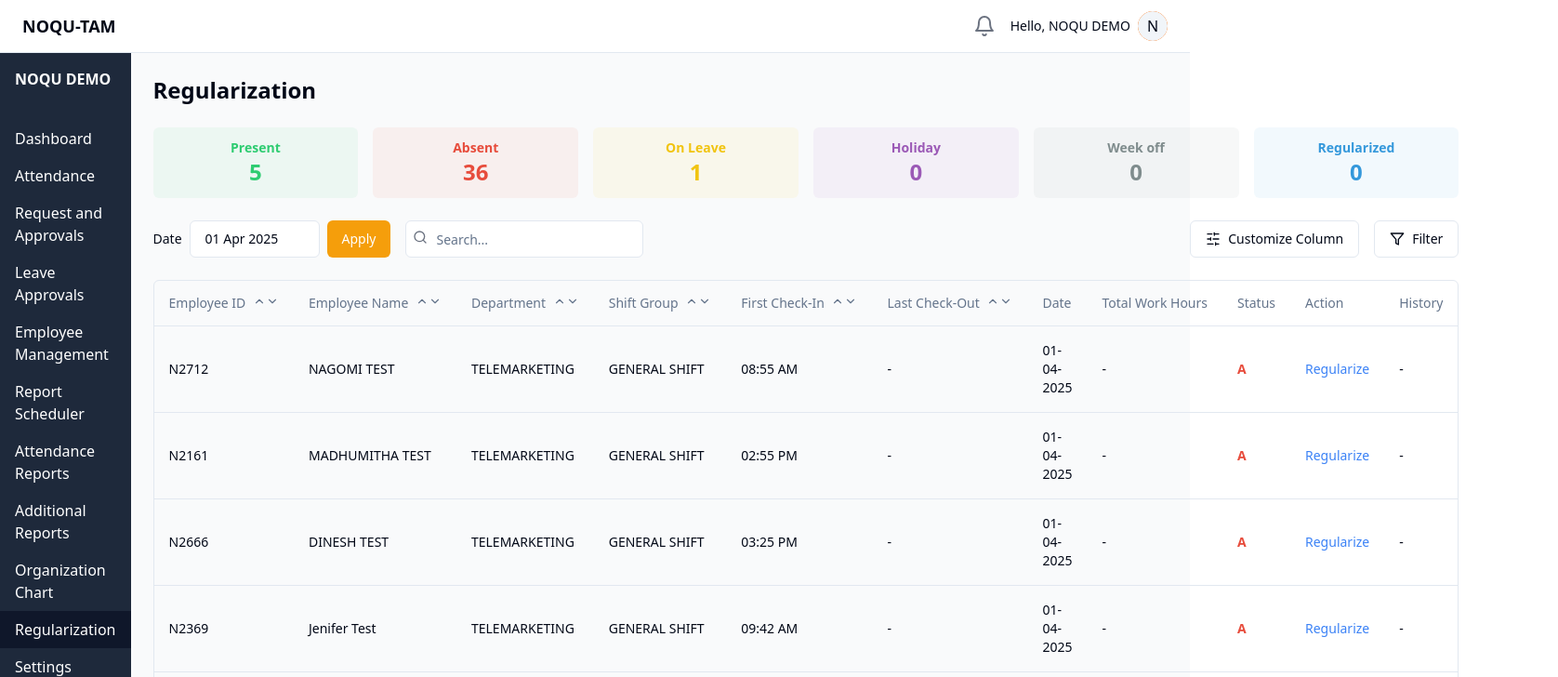
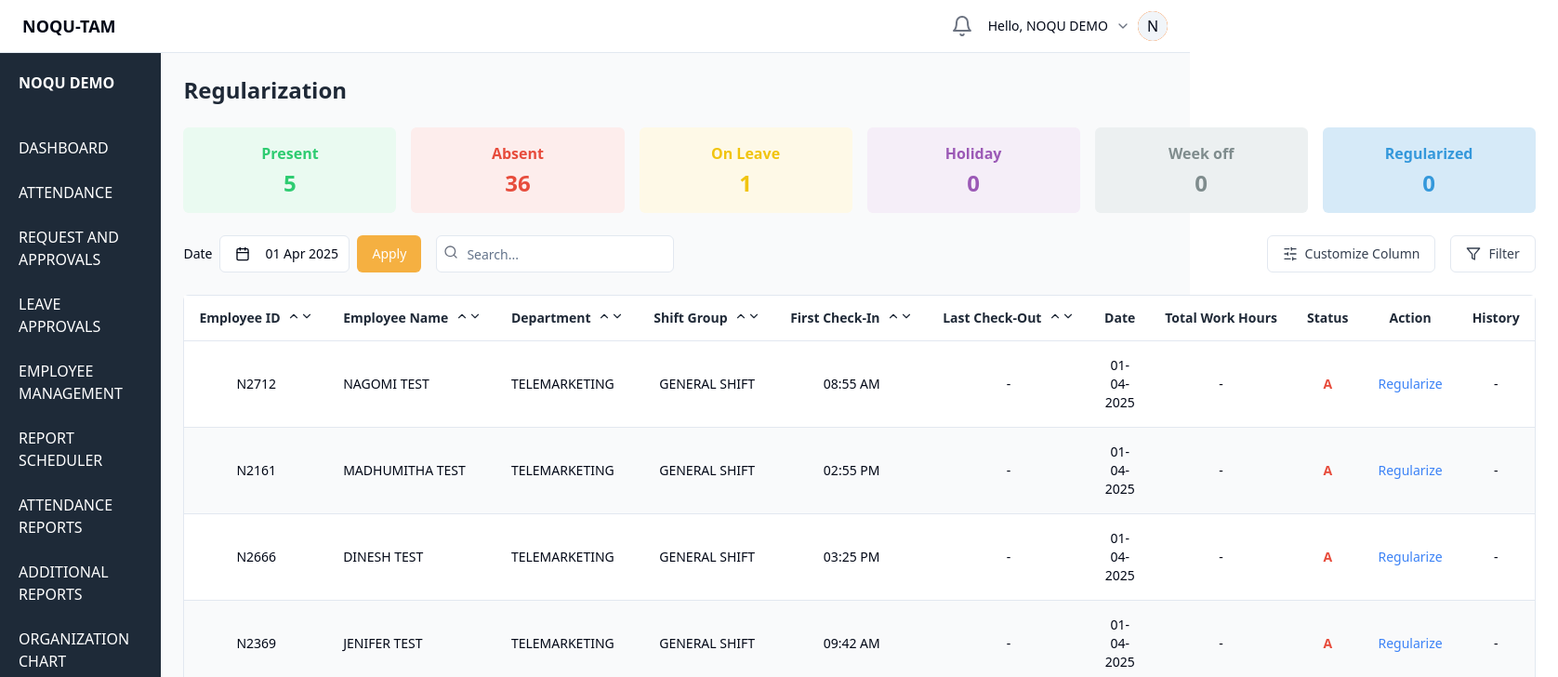
Before and after one commit to TrizenHR/trizenhr_frontend, a React (Vite) app: page / in a window 1280 px wide. Shown: the top 728 px of the page at 93% size, 1676 px wide, since content can reach past the window. Built offline with nearby package versions, Linux system fonts and the light colour scheme.

Commit message:
feat: Refactor UI to match reference design
This commit refactors the UI of the Attendance Regularization Dashboard to match the reference screenshot. It includes changes to the sidebar, page title, header, status summary cards, filters, table structure, font, and spacing.

```diff
--- a/src/components/AttendanceTable.tsx
+++ b/src/components/AttendanceTable.tsx
@@ -31,61 +31,61 @@ const AttendanceTable: React.FC<AttendanceTableProps> = ({ data }) => {
   return (
     <div className="rounded-md border">
       <Table>
-        <TableHeader>
+        <TableHeader className="bg-white">
           <TableRow>
-            <TableHead className="whitespace-nowrap">
+            <TableHead className="font-semibold text-center whitespace-nowrap text-gray-800">
               Employee ID <span className="inline-flex ml-1"><ChevronUp size={14} /><ChevronDown size={14} /></span>
             </TableHead>
-            <TableHead className="whitespace-nowrap">
+            <TableHead className="font-semibold text-left whitespace-nowrap text-gray-800">
               Employee Name <span className="inline-flex ml-1"><ChevronUp size={14} /><ChevronDown size={14} /></span>
             </TableHead>
-            <TableHead className="whitespace-nowrap">
+            <TableHead className="font-semibold text-left whitespace-nowrap text-gray-800">
               Department <span className="inline-flex ml-1"><ChevronUp size={14} /><ChevronDown size={14} /></span>
             </TableHead>
-            <TableHead className="whitespace-nowrap">
+            <TableHead className="font-semibold text-center whitespace-nowrap text-gray-800">
               Shift Group <span className="inline-flex ml-1"><ChevronUp size={14} /><ChevronDown size={14} /></span>
             </TableHead>
-            <TableHead className="whitespace-nowrap">
+            <TableHead className="font-semibold text-center whitespace-nowrap text-gray-800">
               First Check-In <span className="inline-flex ml-1"><ChevronUp size={14} /><ChevronDown size={14} /></span>
             </TableHead>
-            <TableHead className="whitespace-nowrap">
+            <TableHead className="font-semibold text-center whitespace-nowrap text-gray-800">
               Last Check-Out <span className="inline-flex ml-1"><ChevronUp size={14} /><ChevronDown size={14} /></span>
             </TableHead>
-            <TableHead className="whitespace-nowrap">Date</TableHead>
-            <TableHead className="whitespace-nowrap">Total Work Hours</TableHead>
-            <TableHead className="whitespace-nowrap">Status</TableHead>
-            <TableHead className="whitespace-nowrap">Action</TableHead>
-            <TableHead className="whitespace-nowrap">History</TableHead>
+            <TableHead className="font-semibold text-center whitespace-nowrap text-gray-800">Date</TableHead>
+            <TableHead className="font-semibold text-center whitespace-nowrap text-gray-800">Total Work Hours</TableHead>
+            <TableHead className="font-semibold text-center whitespace-nowrap text-gray-800">Status</TableHead>
+            <TableHead className="font-semibold text-center whitespace-nowrap text-gray-800">Action</TableHead>
+            <TableHead className="font-semibold text-center whitespace-nowrap text-gray-800">History</TableHead>
           </TableRow>
         </TableHeader>
         <TableBody>
-          {data.map((record) => (
-            <TableRow key={record.employeeId}>
-              <TableCell>{record.employeeId}</TableCell>
-              <TableCell>{record.employeeName}</TableCell>
-              <TableCell>{record.department}</TableCell>
-              <TableCell>{record.shiftGroup}</TableCell>
-              <TableCell>{record.firstCheckIn}</TableCell>
-              <TableCell>{record.lastCheckOut}</TableCell>
-              <TableCell>{record.date}</TableCell>
-              <TableCell>{record.totalWorkHours}</TableCell>
-              <TableCell>
+          {data.map((record, index) => (
+            <TableRow key={record.employeeId} className={index % 2 === 0 ? 'bg-white' : 'bg-gray-50'}>
+              <TableCell className="text-center">{record.employeeId}</TableCell>
+              <TableCell className="text-left font-medium uppercase">{record.employeeName}</TableCell>
+              <TableCell className="text-left uppercase">{record.department}</TableCell>
+              <TableCell className="text-center uppercase">{record.shiftGroup}</TableCell>
+              <TableCell className="text-center">{record.firstCheckIn}</TableCell>
+              <TableCell className="text-center">{record.lastCheckOut}</TableCell>
+              <TableCell className="text-center">{record.date}</TableCell>
+              <TableCell className="text-center">{record.totalWorkHours}</TableCell>
+              <TableCell className="text-center">
                 {record.status === 'A' && (
-                  <span className="text-status-absent font-semibold">A</span>
+                  <span className="text-status-absent font-bold">A</span>
                 )}
                 {record.status === 'P' && (
-                  <span className="text-status-present font-semibold">P</span>
+                  <span className="text-status-present font-bold">P</span>
                 )}
                 {record.status === 'L' && (
-                  <span className="text-status-leave font-semibold">L</span>
+                  <span className="text-status-leave font-bold">L</span>
                 )}
               </TableCell>
-              <TableCell>
-                <Button variant="link" className="text-blue-500 p-0 h-auto">
+              <TableCell className="text-center">
+                <Button variant="link" className="text-blue-500 p-0 h-auto font-normal hover:underline">
                   Regularize
                 </Button>
               </TableCell>
-              <TableCell>-</TableCell>
+              <TableCell className="text-center">-</TableCell>
             </TableRow>
           ))}
         </TableBody>
--- a/src/components/DashboardLayout.tsx
+++ b/src/components/DashboardLayout.tsx
@@ -1,6 +1,6 @@
 
 import React from 'react';
-import { Bell } from 'lucide-react';
+import { Bell, ChevronDown } from 'lucide-react';
 import { Avatar, AvatarFallback } from "@/components/ui/avatar";
 
 interface DashboardLayoutProps {
@@ -17,6 +17,7 @@ const DashboardLayout: React.FC<DashboardLayoutProps> = ({ children }) => {
           <Bell className="text-gray-500" />
           <div className="flex items-center gap-2">
             <span className="text-sm">Hello, NOQU DEMO</span>
+            <ChevronDown className="h-4 w-4 text-gray-500" />
             <Avatar className="h-8 w-8 bg-orange-500">
               <AvatarFallback>N</AvatarFallback>
             </Avatar>
@@ -27,21 +28,21 @@ const DashboardLayout: React.FC<DashboardLayoutProps> = ({ children }) => {
       {/* Main Content */}
       <div className="flex flex-1">
         {/* Sidebar */}
-        <aside className="w-48 bg-slate-800 text-white">
-          <div className="p-4 font-bold">NOQU DEMO</div>
+        <aside className="w-56 bg-[#1E2A38] text-white">
+          <div className="p-5 font-semibold uppercase">NOQU DEMO</div>
           <nav className="mt-4">
-            <ul>
-              <li className="px-4 py-2 hover:bg-slate-700">Dashboard</li>
-              <li className="px-4 py-2 hover:bg-slate-700">Attendance</li>
-              <li className="px-4 py-2 hover:bg-slate-700">Request and Approvals</li>
-              <li className="px-4 py-2 hover:bg-slate-700">Leave Approvals</li>
-              <li className="px-4 py-2 hover:bg-slate-700">Employee Management</li>
-              <li className="px-4 py-2 hover:bg-slate-700">Report Scheduler</li>
-              <li className="px-4 py-2 hover:bg-slate-700">Attendance Reports</li>
-              <li className="px-4 py-2 hover:bg-slate-700">Additional Reports</li>
-              <li className="px-4 py-2 hover:bg-slate-700">Organization Chart</li>
-              <li className="px-4 py-2 bg-slate-900">Regularization</li>
-              <li className="px-4 py-2 hover:bg-slate-700">Settings</li>
+            <ul className="space-y-1">
+              <li className="px-5 py-2.5 hover:bg-[#2c3e50] uppercase font-medium">Dashboard</li>
+              <li className="px-5 py-2.5 hover:bg-[#2c3e50] uppercase font-medium">Attendance</li>
+              <li className="px-5 py-2.5 hover:bg-[#2c3e50] uppercase font-medium">Request and Approvals</li>
+              <li className="px-5 py-2.5 hover:bg-[#2c3e50] uppercase font-medium">Leave Approvals</li>
+              <li className="px-5 py-2.5 hover:bg-[#2c3e50] uppercase font-medium">Employee Management</li>
+              <li className="px-5 py-2.5 hover:bg-[#2c3e50] uppercase font-medium">Report Scheduler</li>
+              <li className="px-5 py-2.5 hover:bg-[#2c3e50] uppercase font-medium">Attendance Reports</li>
+              <li className="px-5 py-2.5 hover:bg-[#2c3e50] uppercase font-medium">Additional Reports</li>
+              <li className="px-5 py-2.5 hover:bg-[#2c3e50] uppercase font-medium">Organization Chart</li>
+              <li className="px-5 py-2.5 bg-[#283747] uppercase font-medium">Regularization</li>
+              <li className="px-5 py-2.5 hover:bg-[#2c3e50] uppercase font-medium">Settings</li>
             </ul>
           </nav>
         </aside>
--- a/src/components/DatePickerWithButton.tsx
+++ b/src/components/DatePickerWithButton.tsx
@@ -32,6 +32,7 @@ export const DatePickerWithButton: React.FC<DatePickerWithButtonProps> = ({
               !date && "text-muted-foreground"
             )}
           >
+            <CalendarIcon className="mr-2 h-4 w-4" />
             {date ? format(date, "dd MMM yyyy") : <span>Pick a date</span>}
           </Button>
         </PopoverTrigger>
@@ -46,7 +47,7 @@ export const DatePickerWithButton: React.FC<DatePickerWithButtonProps> = ({
         </PopoverContent>
       </Popover>
       <Button
-        className="bg-amber-500 hover:bg-amber-600 text-white"
+        className="bg-[#f5b041] hover:bg-[#f39c12] text-white font-medium"
       >
         Apply
       </Button>
--- a/src/components/StatusSummaryCard.tsx
+++ b/src/components/StatusSummaryCard.tsx
@@ -6,19 +6,26 @@ interface StatusSummaryCardProps {
   label: string;
   count: number;
   color: string;
+  bgColor: string;
   className?: string;
 }
 
-const StatusSummaryCard: React.FC<StatusSummaryCardProps> = ({ label, count, color, className }) => {
+const StatusSummaryCard: React.FC<StatusSummaryCardProps> = ({
+  label,
+  count,
+  color,
+  bgColor,
+  className
+}) => {
   return (
     <div
       className={cn(
-        "flex flex-col justify-center items-center rounded-md py-3 px-5",
+        "flex flex-col justify-center items-center rounded-md py-4 px-5 text-center",
         className
       )}
-      style={{ backgroundColor: `${color}10` }} // Light background with opacity
+      style={{ backgroundColor: bgColor }}
     >
-      <span className="font-semibold text-sm" style={{ color }}>
+      <span className="font-semibold text-md mb-1" style={{ color }}>
         {label}
       </span>
       <span className="text-2xl font-bold" style={{ color }}>
--- a/src/pages/Index.tsx
+++ b/src/pages/Index.tsx
@@ -17,7 +17,7 @@ const Index = () => {
       <div className="space-y-6">
         {/* Page Title */}
         <div>
-          <h1 className="text-2xl font-semibold">Regularization</h1>
+          <h1 className="text-2xl font-bold text-gray-800">Regularization</h1>
         </div>
 
         {/* Status Summary Cards */}
@@ -26,31 +26,37 @@ const Index = () => {
             label="Present"
             count={summaryData.present}
             color="#2ecc71"
+            bgColor="#eafaf1"
           />
           <StatusSummaryCard
             label="Absent"
             count={summaryData.absent}
             color="#e74c3c"
+            bgColor="#fdedec"
           />
           <StatusSummaryCard
             label="On Leave"
             count={summaryData.leave}
             color="#f1c40f"
+            bgColor="#fef9e7"
           />
           <StatusSummaryCard
             label="Holiday"
             count={summaryData.holiday}
             color="#9b59b6"
+            bgColor="#f5eef8"
           />
           <StatusSummaryCard
             label="Week off"
             count={summaryData.weekOff}
             color="#7f8c8d"
+            bgColor="#ecf0f1"
           />
           <StatusSummaryCard
             label="Regularized"
             count={summaryData.regularized}
             color="#3498db"
+            bgColor="#d6eaf8"
           />
         </div>
 
@@ -67,14 +73,14 @@ const Index = () => {
           <div className="flex items-center gap-4">
             <Button
               variant="outline"
-              className="flex items-center gap-2"
+              className="flex items-center gap-2 text-gray-700"
             >
               <SlidersHorizontal size={16} />
               Customize Column
             </Button>
             <Button
               variant="outline"
-              className="flex items-center gap-2"
+              className="flex items-center gap-2 text-gray-700"
             >
               <Filter size={16} />
               Filter
```
